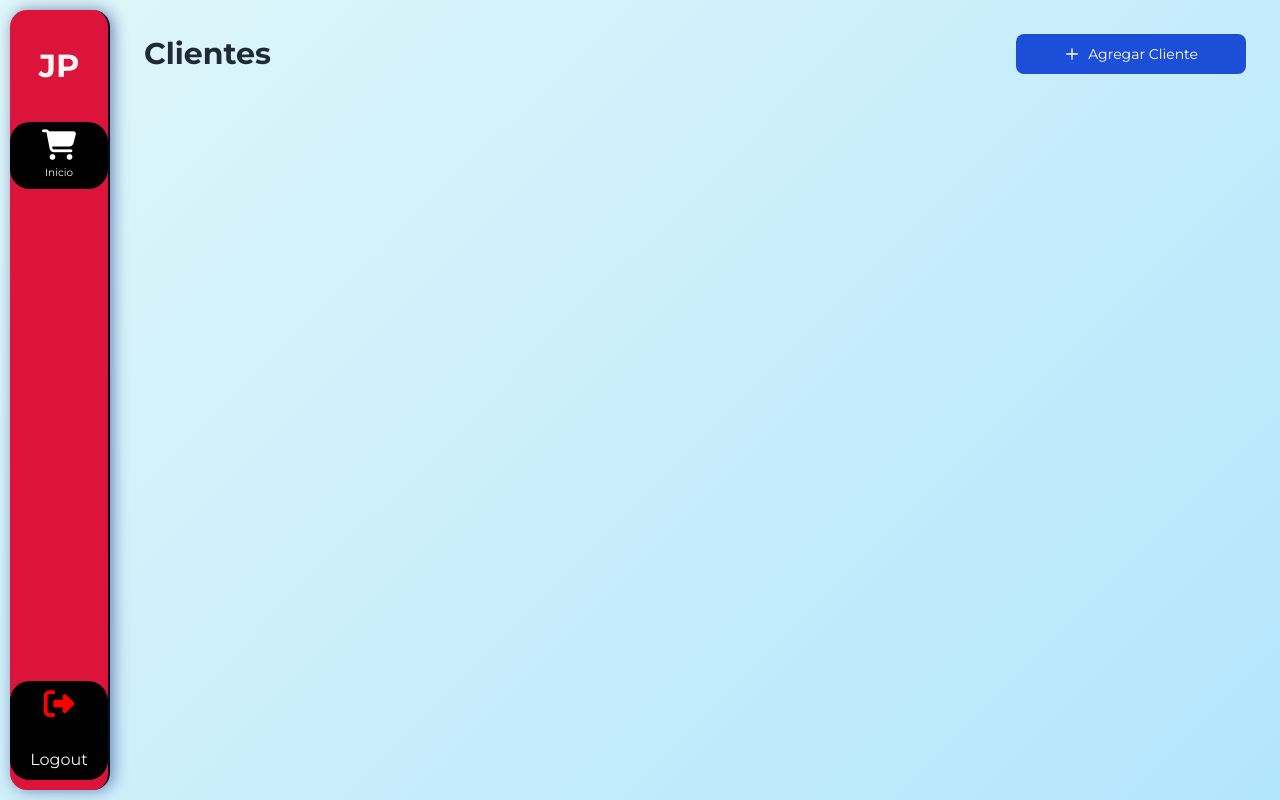
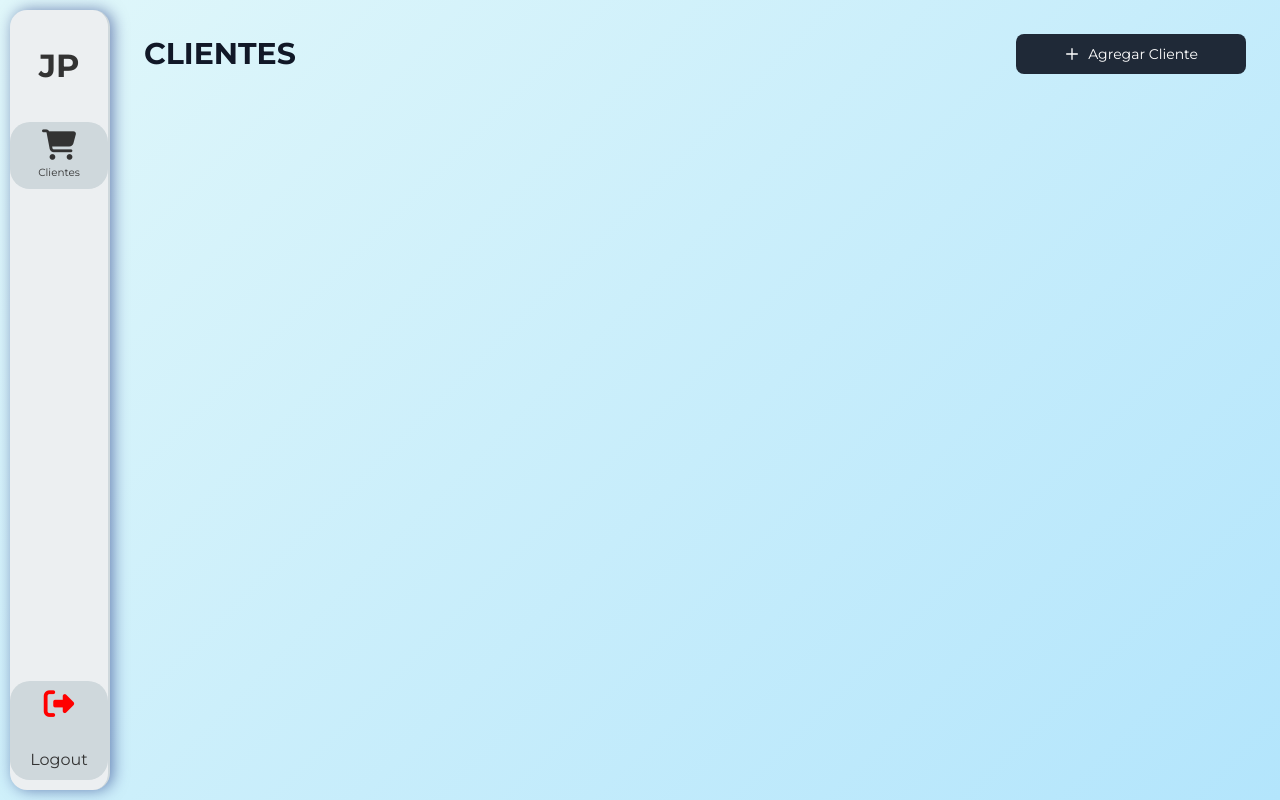
Before and after one commit to ninisJP/alya, a Django app: page /clientes/ in a window 1280 px wide. Run offline with Django 5.2, Linux system fonts and the light colour scheme; the visitor is signed in with stand-in values (Sample User, id 1); data that the repository does not hold is empty; some libraries are stand-ins or nearby versions.

Commit message:
ASDSADSA

```diff
--- a/client/templates/base_client.html
+++ b/client/templates/base_client.html
@@ -9,26 +9,24 @@
     <link rel="stylesheet" href="https://cdn.jsdelivr.net/npm/bootstrap@5.1.3/dist/css/bootstrap.min.css">
     <!-- Font Awesome CSS -->
     <link rel="stylesheet" href="https://cdnjs.cloudflare.com/ajax/libs/font-awesome/6.6.0/css/all.min.css">
-    <!-- Bootstrap Icons CSS -->
-    <link rel="stylesheet" href="https://cdn.jsdelivr.net/npm/bootstrap-icons/font/bootstrap-icons.css">
-    <!-- Select2 CSS -->
+    <!-- Select2 CSS OPCIONAL PARA CADA REQUERIMieNTP-->
     <link href="https://cdn.jsdelivr.net/npm/select2@4.1.0-rc.0/dist/css/select2.min.css" rel="stylesheet" />
     <!-- Google Fonts -->
     <link href="https://fonts.googleapis.com/css2?family=Montserrat:wght@400;700&display=swap" rel="stylesheet">
+    <!-- Favicon -->
+    <link rel="icon" href="{% static 'favicon.ico' %}" type="image/x-icon">
 
     <!-- Scripts -->
-    <script src="https://cdn.tailwindcss.com"></script>
     <script src="https://code.jquery.com/jquery-3.5.1.js"></script>
     <script src="https://cdn.jsdelivr.net/npm/@popperjs/core@2.5.2/dist/umd/popper.min.js"></script>
     <script src="https://cdn.jsdelivr.net/npm/bootstrap@5.1.3/dist/js/bootstrap.min.js"></script>
-    <script src="https://cdn.datatables.net/1.10.22/js/jquery.dataTables.min.js"></script>
-    <script src="https://unpkg.com/htmx.org@2.0.2"></script>
     <script src="https://cdn.jsdelivr.net/npm/select2@4.1.0-rc.0/dist/js/select2.min.js"></script>
     <script defer src="https://cdn.jsdelivr.net/npm/alpinejs@3.x.x/dist/cdn.min.js"></script>
-
+    <script src="https://cdn.jsdelivr.net/npm/sortablejs@latest/Sortable.min.js"></script>
+    <script src="https://cdn.tailwindcss.com"></script>
+    <script src="{% static 'js/htmx.min.js' %}" defer></script>
 
     <style>
-        @import url('https://fonts.googleapis.com/css?family=Montserrat|Open+Sans|Roboto');
         * {
             font-family: 'Montserrat', sans-serif;
             margin: 0;
@@ -42,7 +40,6 @@
         body {
             overflow: hidden;
             background: linear-gradient(135deg, #E0F7FA, #B3E5FC);
-
         }
         #wrapper {
             height: 100vh;
@@ -51,7 +48,7 @@
         }
         .sidebar-heading {
             font-size: 2em;
-            color: whitesmoke;
+            color: #333333;
             border-radius: 10px;
         }
         #sidebar-wrapper {
@@ -59,11 +56,11 @@
             flex-direction: column;
             width: 100px;
             height: calc(100vh - 20px);
-            background-color: crimson;
-            border-right: 2px solid #05101e;
+            background-color: #ECEFF1; /* Beige claro */
+            border-right: 2px solid #CFD8DC; /* Borde gris claro */
             box-shadow: 3px 0px 15px rgba(0, 21, 112, 0.5);
             border-radius: 17px;
-            color: white;
+            color: #333333; /* Color de texto oscuro */
             overflow-y: auto;
             flex-shrink: 0;
             margin-right: 10px;
@@ -77,13 +74,12 @@
             display: none;
         }
 
-
         #sidebar-wrapper .list-group-item {
             padding: 0.5rem;
             border: none;
             border-radius: 20px;
-            color: whitesmoke;
-            background-color: #000000;
+            color: #333333; /* Color de texto */
+            background-color: #CFD8DC; /* Beige medio */
             transition: background-color 0.3s ease, box-shadow 0.3s ease;
             display: flex;
             flex-direction: column;
@@ -94,14 +90,14 @@
         #sidebar-wrapper .list-group-item i {
             margin-bottom: 5px;
             font-size: 1.9em;
-            color: white;
+            color: #333333;
         }
         #sidebar-wrapper .list-group-item span {
             font-size: 0.65em;
         }
         #sidebar-wrapper .list-group-item:hover,
         #sidebar-wrapper .list-group-item:focus {
-            background-color: #1d1d42;
+            background-color: #B0BEC5; /* Beige más oscuro al hacer hover */
             box-shadow: 0 2px 5px rgba(24, 4, 4, 0.687);
         }
         #page-content-wrapper {
@@ -126,6 +122,9 @@
         }
     </style>
 
+
+
+
     {% block extra_css %}{% endblock %}
 </head>
 <body hx-headers='{"X-CSRFToken": "{{ csrf_token }}"}'>
@@ -139,7 +138,7 @@
             <div class="list-group list-group-flush">
                 <a hx-get="" hx-target="#main" class="list-group-item list-group-item-action">
                     <i class="fas fa-shopping-cart"></i>
-                    <span>Inicio</span>
+                    <span>Clientes</span>
                 </a>
             </div>
 
--- a/client/templates/index_client.html
+++ b/client/templates/index_client.html
@@ -3,10 +3,10 @@
 {% load widget_tweaks %}
 
 {% block content %}
-<div class="mx-auto max-w-7xl p-6" x-data="{ showModal: false }">
+<div class="w-full p-6" x-data="{ showModal: false }">
     <div class="flex justify-between items-center mb-8">
-        <h1 class="text-3xl font-bold text-gray-800 dark:text-white">Clientes</h1>
-        <button @click="showModal = true" class="inline-flex items-center text-white bg-blue-700 hover:bg-blue-800 focus:ring-4 focus:outline-none focus:ring-blue-300 font-medium rounded-lg text-sm px-5 py-2.5 dark:bg-blue-600 dark:hover:bg-blue-700 dark:focus:ring-blue-800">
+        <h1 class="text-3xl font-bold text-gray-900">CLIENTES</h1>
+        <button @click="showModal = true" class="inline-flex items-center text-white bg-gray-800 hover:bg-gray-900 focus:ring-4 focus:outline-none focus:ring-gray-300 font-medium rounded-lg text-sm px-5 py-2.5">
             <svg class="w-4 h-4 mr-2" xmlns="http://www.w3.org/2000/svg" fill="none" viewBox="0 0 24 24" stroke="currentColor">
                 <path stroke-linecap="round" stroke-linejoin="round" stroke-width="2" d="M12 4v16m8-8H4"/>
             </svg>
@@ -14,17 +14,17 @@
         </button>
     </div>
 
-    <div id="information" class="mt-4 text-lg text-gray-700 dark:text-gray-300"></div>
+    <div id="information" class="mt-4 text-lg text-gray-800"></div>
 
     <!-- Main modal -->
     <div x-show="showModal" id="client-modal" tabindex="-1" aria-hidden="true" class="fixed inset-0 z-50 flex items-center justify-center bg-black bg-opacity-50">
-        <div @click.outside="showModal = false" class="relative p-6 w-full max-w-lg bg-white rounded-lg shadow-lg dark:bg-gray-800">
+        <div @click.outside="showModal = false" class="relative p-6 w-full max-w-lg bg-white rounded-lg shadow-lg">
             <!-- Modal header -->
             <div class="flex justify-between items-center mb-4">
-                <h2 class="text-xl font-semibold text-gray-900 dark:text-white">
+                <h2 class="text-xl font-semibold text-gray-900">
                     Agrega un nuevo cliente
                 </h2>
-                <button @click="showModal = false" type="button" class="text-gray-400 hover:text-gray-900 dark:hover:text-white">
+                <button @click="showModal = false" type="button" class="text-gray-500 hover:text-gray-900">
                     <svg class="w-6 h-6" xmlns="http://www.w3.org/2000/svg" fill="none" viewBox="0 0 24 24" stroke="currentColor">
                         <path stroke-linecap="round" stroke-linejoin="round" stroke-width="2" d="M6 18L18 6M6 6l12 12"/>
                     </svg>
@@ -34,17 +34,17 @@
 
             <!-- Modal body -->
             <div>
-                <form method="POST" action="{% url 'index_client' %}" hx-post="{% url 'index_client' %}" hx-trigger="submit" hx-target="#client-list" hx-swap="beforeend" class="space-y-6">
+                <form method="POST" action="{% url 'index_client' %}" hx-post="{% url 'index_client' %}" hx-trigger="submit" hx-target="#client-list" hx-swap="afterbegin" class="space-y-6">
                     {% csrf_token %}
                     {% for field in form %}
                         <div>
-                            <label for="{{ field.id_for_label }}" class="block mb-2 text-sm font-medium text-gray-900 dark:text-gray-300">
+                            <label for="{{ field.id_for_label }}" class="block mb-2 text-sm font-medium text-gray-900">
                                 {{ field.label }}
                             </label>
-                            {% render_field field class="bg-gray-50 border border-gray-300 text-gray-900 text-sm rounded-lg focus:ring-blue-500 focus:border-blue-500 block w-full p-2.5 dark:bg-gray-700 dark:border-gray-600 dark:placeholder-gray-400 dark:text-white" %}
+                            {% render_field field class="bg-gray-50 border border-gray-300 text-gray-900 text-sm rounded-lg focus:ring-gray-500 focus:border-gray-500 block w-full p-2.5" %}
                         </div>
                     {% endfor %}
-                    <button type="submit" @click.debounce.1000ms="showModal = false" class="w-full text-white bg-blue-700 hover:bg-blue-800 focus:ring-4 focus:outline-none focus:ring-blue-300 font-medium rounded-lg text-sm px-5 py-2.5 text-center dark:bg-blue-600 dark:hover:bg-blue-700 dark:focus:ring-blue-800">Guardar Cliente</button>
+                    <button type="submit" @click.debounce.1000ms="showModal = false" class="w-full text-white bg-gray-800 hover:bg-gray-900 focus:ring-4 focus:outline-none focus:ring-gray-300 font-medium rounded-lg text-sm px-5 py-2.5 text-center">Guardar Cliente</button>
                 </form>
             </div>
         </div>
```
Also changed, not shown: client/templates/partials/client_list.html (+14 -1 lines).
